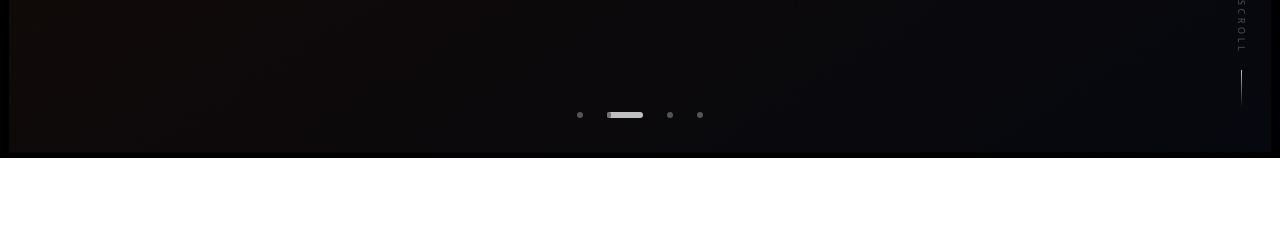
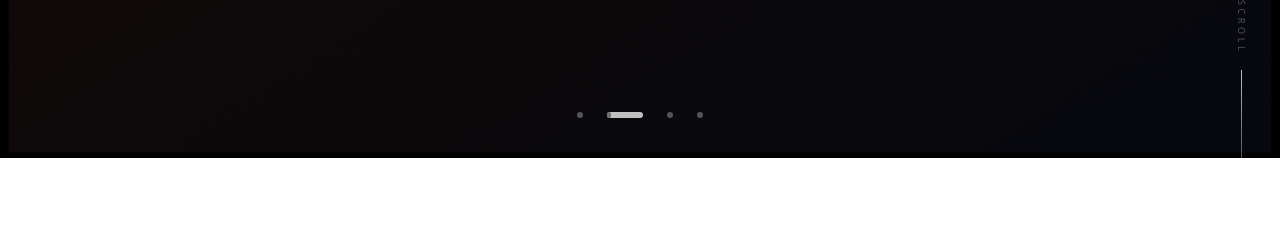
Before and after one commit to internalprojectsssrg/priniting_press, a React (Vite) app: page / in a window 1280 px wide. Shown: the part 714-952 px from the top of the page. Built offline with nearby package versions, Linux system fonts and the light colour scheme.

Commit message:
Removed unwanted imports from App.jsx

```diff
--- a/src/App.jsx
+++ b/src/App.jsx
@@ -1,9 +1,6 @@
-import { BrowserRouter as Router, Routes, Route } from 'react-router-dom';
 import Home from './pages/Home/Home';
-import Navbar from './components/layout/Navbar'; // You can create a simple navbar later
-import Studio from './pages/Studio/Studio';
+import Navbar from './components/Layout/Navbar'; // You can create a simple navbar later
 import Footer from './components/Layout/Footer';
-import { InquiryForm } from './pages/Home/components/InquiryForm';
 function App() {
   return (
     <>
--- a/src/pages/Home/components/Hero.jsx
+++ b/src/pages/Home/components/Hero.jsx
@@ -248,7 +248,7 @@ export const Hero = () => {
         <motion.div
           className="w-px h-12 origin-top"
           style={{ background: `linear-gradient(to bottom, ${theme.accent}, transparent)` }}
-          animate={{ scaleY: [0, 1, 0] }}
+          animate={{ scaleY: [0, 4, 0] }}
           transition={{ duration: 2, repeat: Infinity, ease: "easeInOut" }}
         />
       </div>
```
